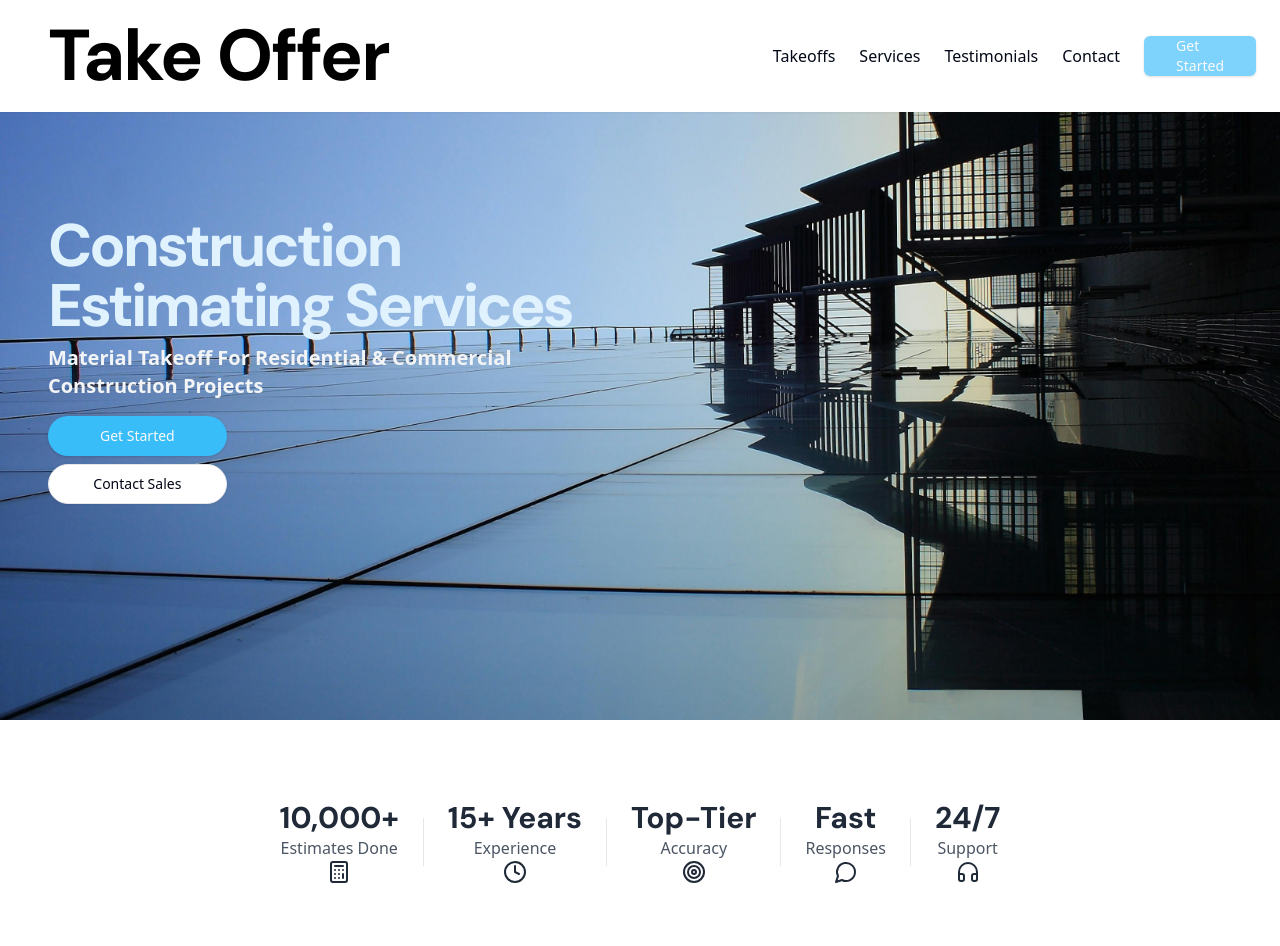
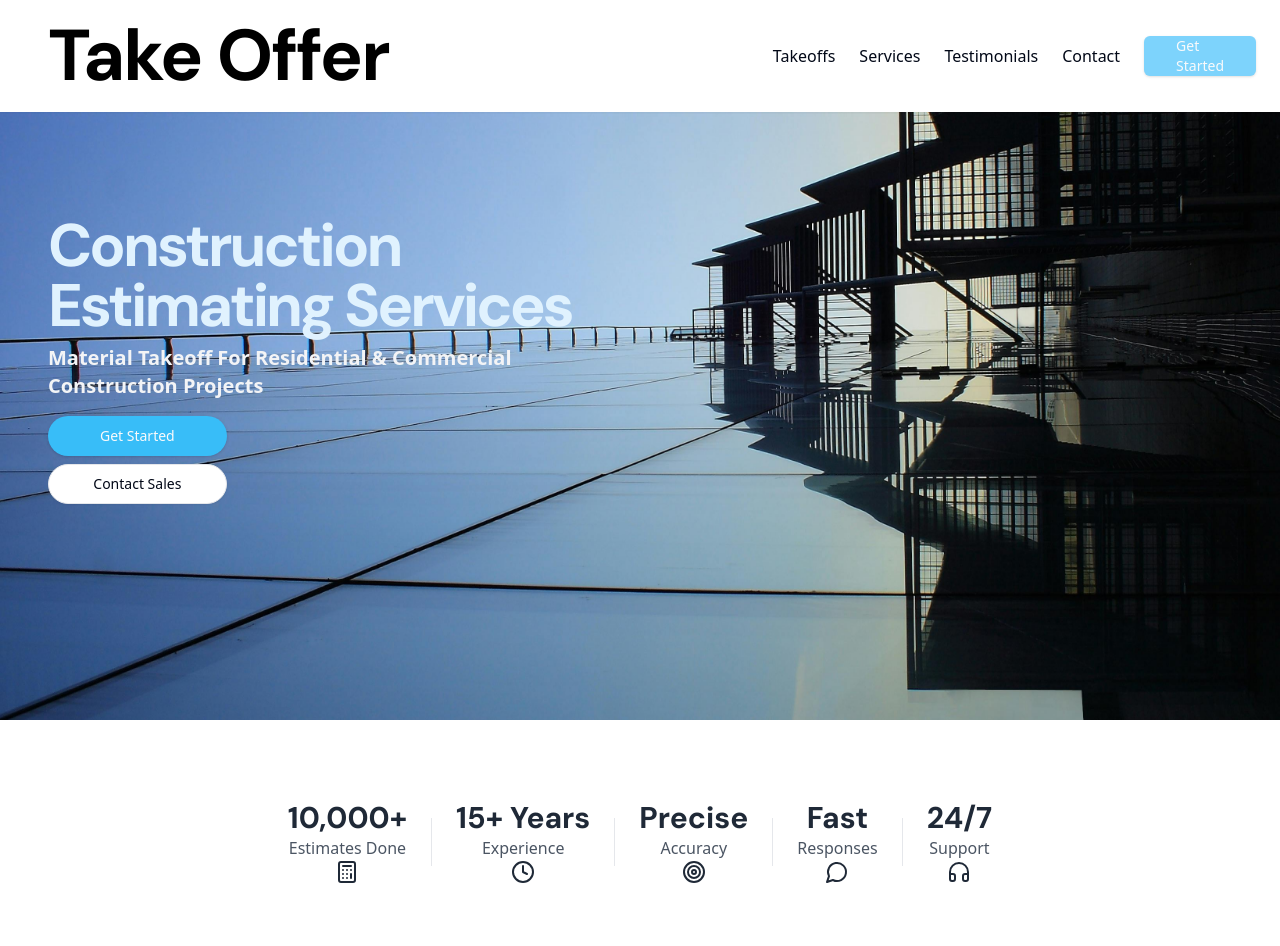
Before and after one commit to KyleSau/TakeOffer, a Next.js app: page /v1 in a window 1280 px wide. Shown: the top 946 px of the page. Built offline with nearby package versions, Linux system fonts and the light colour scheme.

Commit message:
quick edit

```diff
--- a/src/app/v1/page.tsx
+++ b/src/app/v1/page.tsx
@@ -265,7 +265,7 @@ export default function Component() {
                         <div className="hidden md:block self-center w-px h-12 bg-gray-200 dark:bg-gray-700"></div> {/* Bar Divider */}
 
                         <div className="flex flex-col items-center">
-                            <h3 className="text-3xl font-bold text-gray-800 dark:text-gray-50">Top-Tier</h3>
+                            <h3 className="text-3xl font-bold text-gray-800 dark:text-gray-50">Precise</h3>
                             <p className="text-gray-600 dark:text-gray-600">Accuracy</p>
                             <Target className="text-xl text-gray-800 dark:text-gray-50" />
                         </div>
```
